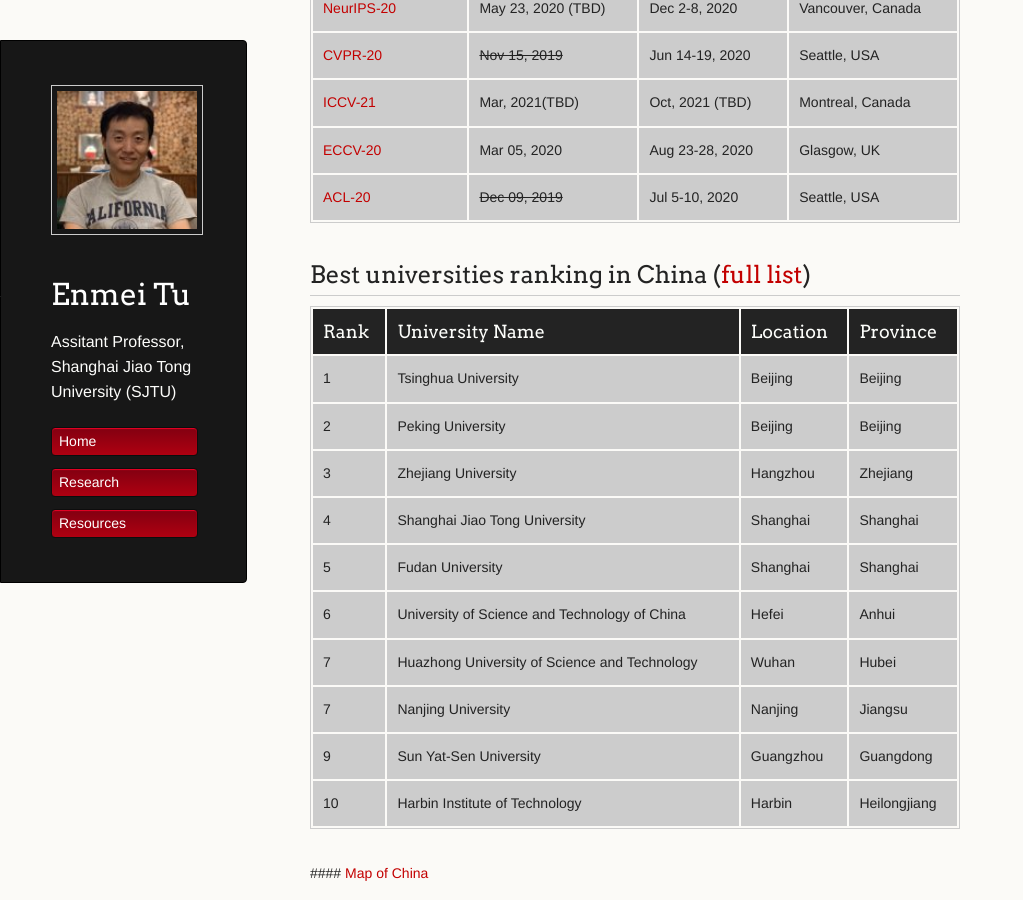
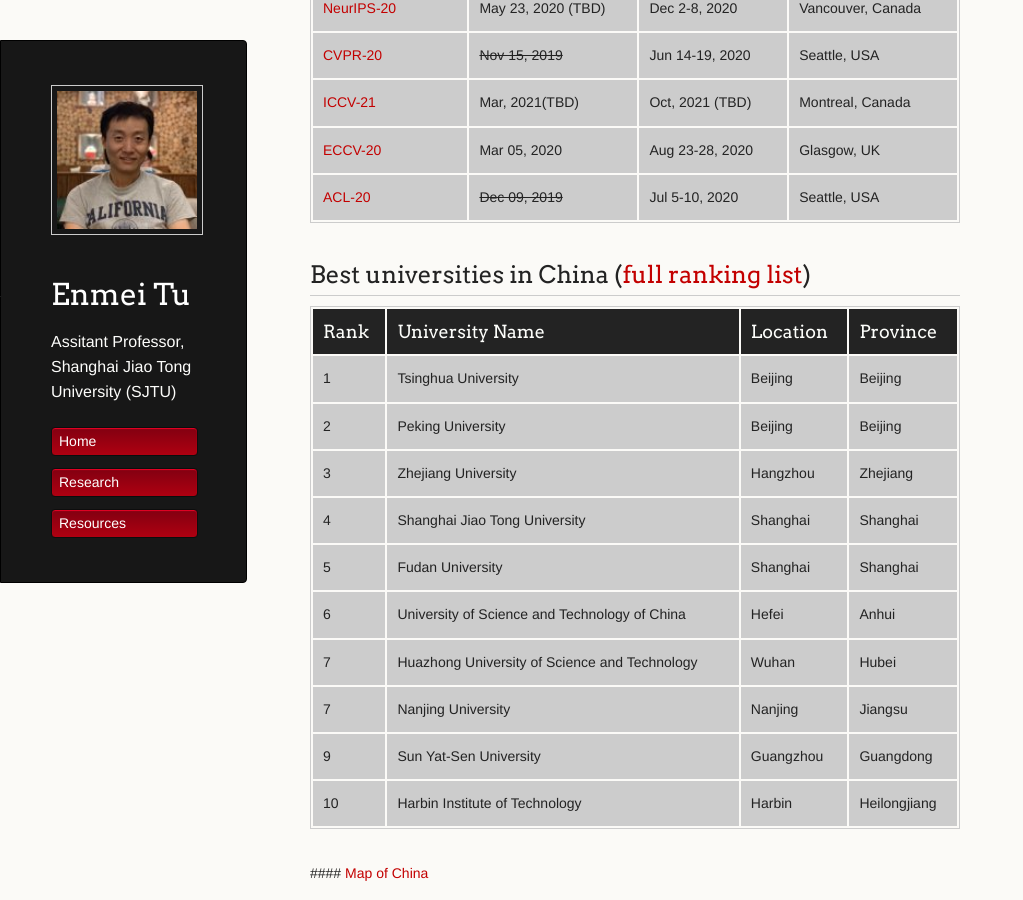
Before and after one commit to hellotem/enmeitu.github.io, a Jekyll site: the page built from resource/index.md, in a window 1280 px wide and 900 px high, scrolled down 505 px. Shown: the whole window, without its empty margins (0-1023 px from the left). Built offline with Jekyll 4.4.1, drawn with Linux system fonts in a browser that asks for light colours; our own code applies the rules of GitHub Pages for plain Markdown files.

```diff
--- a/resource/index.md
+++ b/resource/index.md
@@ -18,7 +18,7 @@ Conference Name  | Submission Deadline | Conference Date |Conference Location
 [ECCV-20](https://eccv2020.eu/)|Mar 05, 2020|Aug 23-28, 2020|Glasgow, UK
 [ACL-20](https://acl2020.org/)|~~Dec 09, 2019~~|Jul 5-10, 2020|Seattle, USA
 
-## Best universities ranking in China ([full list](http://www.shanghairanking.com/Chinese_Universities_Rankings/Overall-Ranking-2019.html))
+## Best universities in China ([full ranking list](http://www.shanghairanking.com/Chinese_Universities_Rankings/Overall-Ranking-2019.html))
 
 Rank | University Name | Location | Province
 ----- | ------------ | --------- | ----------
```
